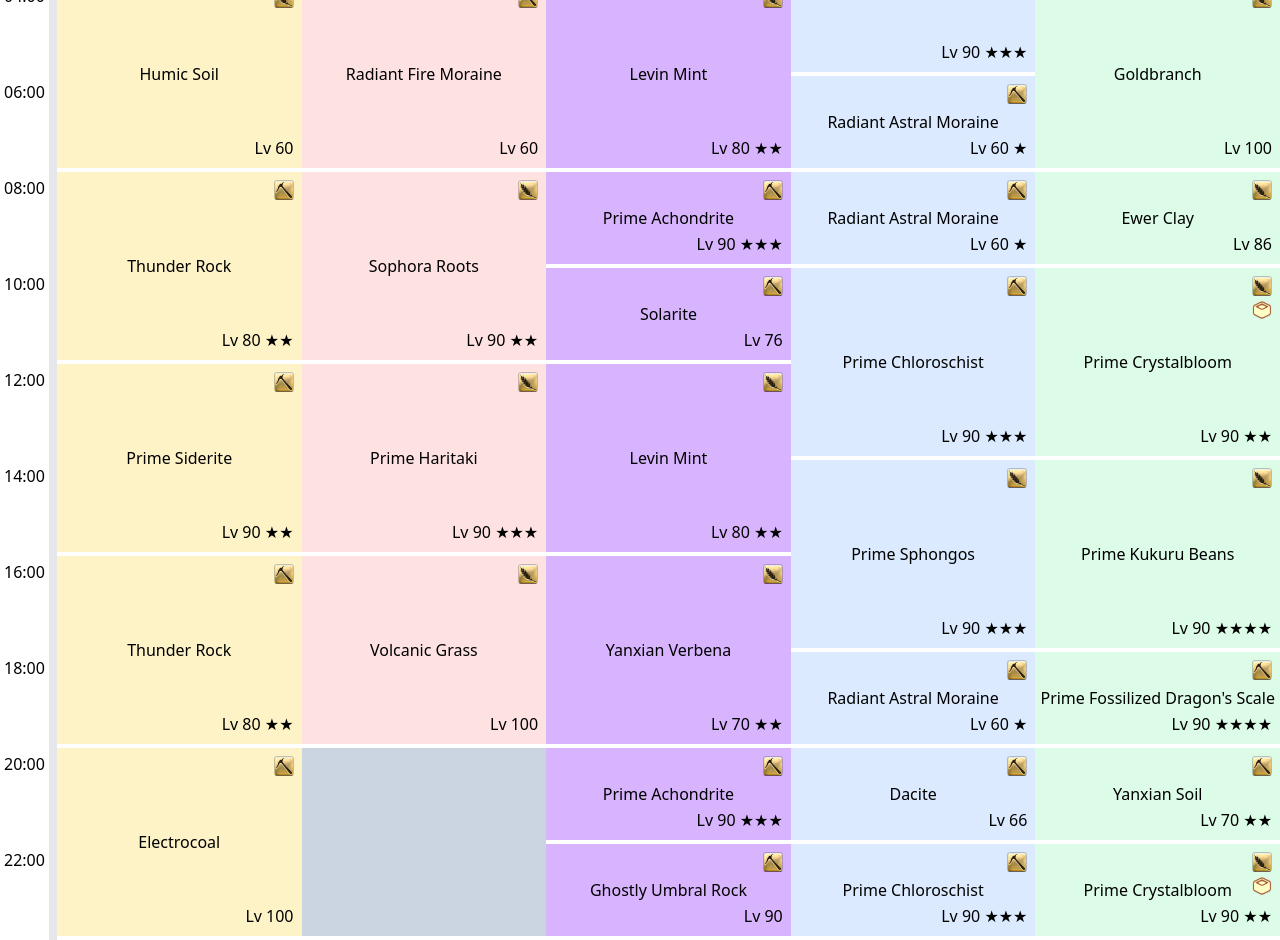
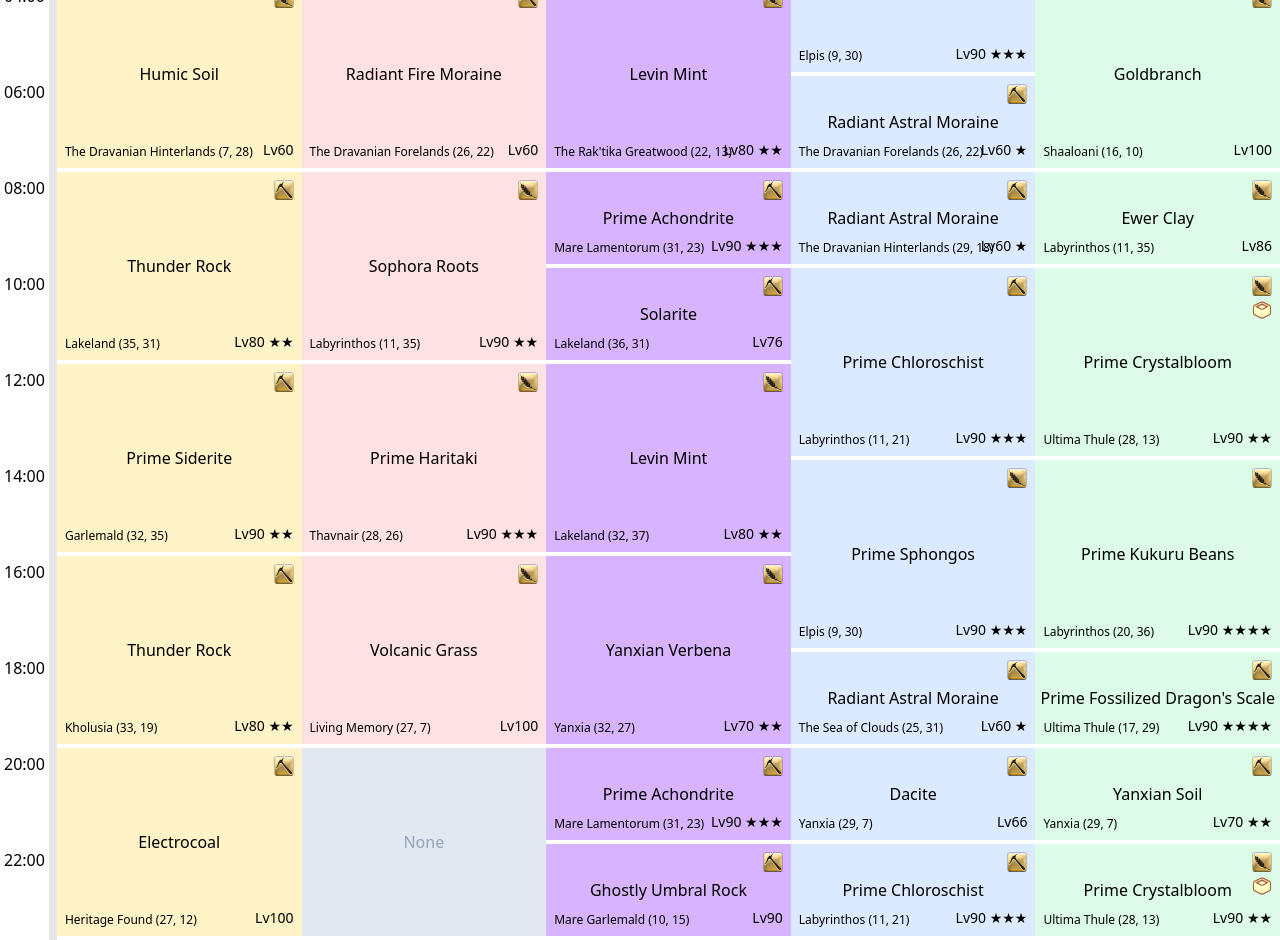
Before and after one commit to xurion/ffxiv-crystal-cluster-gathering, a React (Vite) app: page / in a window 1280 px wide. Shown: the part 260-1200 px from the top of the page. Built offline with nearby package versions, Linux system fonts and the light colour scheme.

Commit message:
Add zone and pos

```diff
--- a/src/Entry.tsx
+++ b/src/Entry.tsx
@@ -13,9 +13,12 @@ export const Entry = ({ className, entry }: Props) => {
   if (entry.type === "empty") {
     return (
       <Cell
-        className="bg-slate-300 border-b-white border-b-4"
+        className="bg-slate-200 border-b-white border-b-4 text-slate-400"
         height={entry.duration}
-      />
+        vAlign
+      >
+        None
+      </Cell>
     );
   }
 
@@ -35,8 +38,11 @@ export const Entry = ({ className, entry }: Props) => {
         />
         {entry.collectable && <img className="w-5" src={collectableIcon} />}
       </div>
-      <div className="absolute bottom-2 right-2">
-        Lv {entry.level} {Array.from({ length: entry.stars }).map(() => "★")}
+      <div className="absolute bottom-2 right-2 text-sm">
+        Lv{entry.level} {Array.from({ length: entry.stars }).map(() => "★")}
+      </div>
+      <div className="absolute bottom-2 left-2 text-xs text-left">
+        {entry.zone} ({entry.xy.join(", ")})
       </div>
     </Cell>
   );
```
